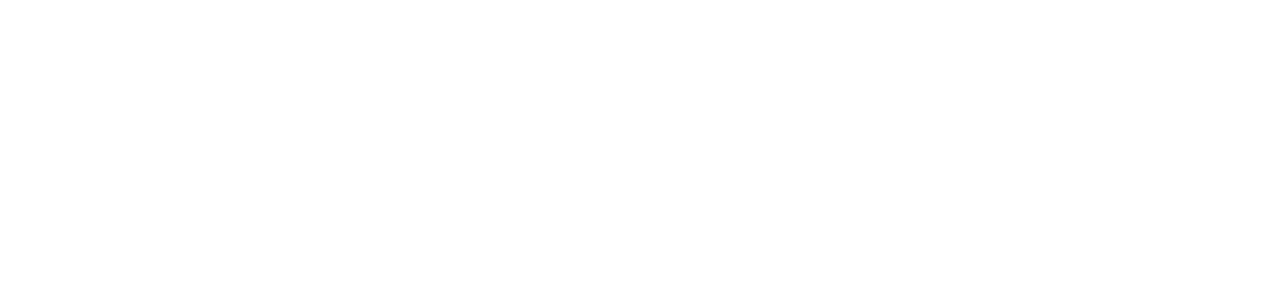
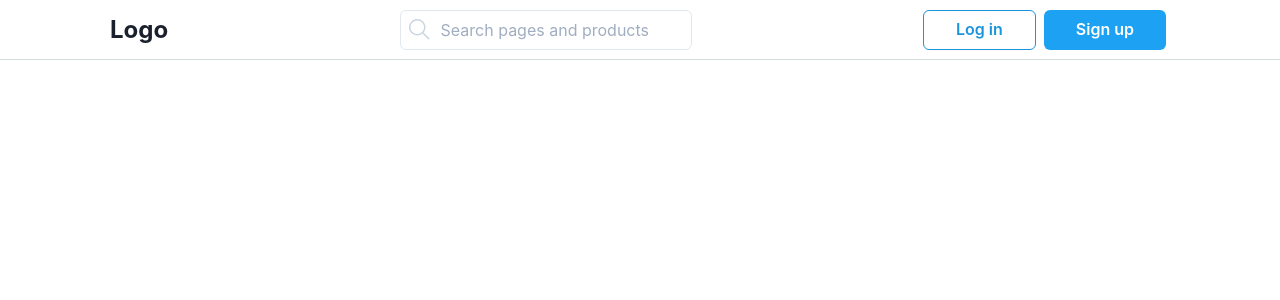
Before and after one commit to ElmouradiAmine/project-oki-doki-web, a React (Create React App) app: page / in a window 1280 px wide. Shown: the top 300 px of the page. Built offline with nearby package versions, Linux system fonts and the light colour scheme; no server answers.

Commit message:
feat: add header (#6)
* feat: add search icon component

* feat: add placeholder logo

* feat: add dummy search bar

* feat: add auth buttons used in the header

* feat: add base header

```diff
--- a/src/App.tsx
+++ b/src/App.tsx
@@ -2,11 +2,13 @@
 import { AuthRoutes } from 'features/auth/routes';
 import { BrowserRouter as Router, Switch } from 'react-router-dom';
 import useAuthEffect from 'hooks/useAuthEffect';
+import Header from 'components/Header/Header';
 
 const App = () => {
   useAuthEffect();
   return (
     <Router>
+      <Header />
       <Switch>
         <AuthRoutes />
       </Switch>
--- /dev/null
+++ b/src/components/AuthButtons/AuthButtons.tsx
@@ -0,0 +1,30 @@
+import React from 'react';
+import { Button, HStack } from '@chakra-ui/react';
+import { useHistory } from 'react-router-dom';
+
+const AuthButtons = () => {
+  const history = useHistory();
+  return (
+    <HStack>
+      <Button
+        colorScheme="twitter"
+        variant="outline"
+        paddingLeft="32px"
+        paddingRight="32px"
+        onClick={() => history.push('/login')}
+      >
+        Log in
+      </Button>
+      <Button
+        colorScheme="twitter"
+        paddingLeft="32px"
+        paddingRight="32px"
+        onClick={() => history.push('/signup')}
+      >
+        Sign up
+      </Button>
+    </HStack>
+  );
+};
+
+export default AuthButtons;
--- /dev/null
+++ b/src/components/Header/Header.tsx
@@ -0,0 +1,19 @@
+import AuthButtons from 'components/AuthButtons/AuthButtons';
+import Logo from 'components/Logo/Logo';
+import Searchbar from 'components/Searchbar/Searchbar';
+import React from 'react';
+import { useAuth } from 'store';
+import HeaderContainer from './HeaderContainer';
+
+const Header = () => {
+  const { isAuthenticated } = useAuth();
+  return (
+    <HeaderContainer>
+      <Logo />
+      <Searchbar />
+      {isAuthenticated ? <div>authenticated</div> : <AuthButtons />}
+    </HeaderContainer>
+  );
+};
+
+export default Header;
--- /dev/null
+++ b/src/components/Header/HeaderContainer.tsx
@@ -0,0 +1,24 @@
+import React, { FC } from 'react';
+import { Box } from '@chakra-ui/react';
+import HeaderContent from './HeaderContent';
+
+const HeaderContainer: FC = ({ children }) => {
+  return (
+    <Box
+      as="header"
+      position="fixed"
+      height="60px"
+      width="100%"
+      left="0px"
+      top="0px"
+      display="flex"
+      backgroundColor="white"
+      justifyContent="space-around"
+      borderBottom="1px solid rgba(34, 90, 89, 0.2)"
+    >
+      <HeaderContent>{children}</HeaderContent>
+    </Box>
+  );
+};
+
+export default HeaderContainer;
--- /dev/null
+++ b/src/components/Header/HeaderContent.tsx
@@ -0,0 +1,23 @@
+import React, { FC } from 'react';
+import { Box } from '@chakra-ui/react';
+
+const HeaderContent: FC = ({ children }) => {
+  return (
+    <Box
+      width="100%"
+      height="100%"
+      justifyContent="space-between"
+      alignItems="center"
+      display="flex"
+      flexDir="row"
+      padding="0"
+      maxW="1100px"
+      paddingLeft="20px"
+      paddingRight="24px"
+    >
+      {children}
+    </Box>
+  );
+};
+
+export default HeaderContent;
--- /dev/null
+++ b/src/components/Icons/SearchIcon.tsx
@@ -0,0 +1,16 @@
+import React from 'react';
+import { Icon, IconProps } from '@chakra-ui/react';
+
+const SearchIcon = (props: IconProps) => {
+  return (
+    <Icon viewBox="0 0 24 24" width="24px" height="24px" {...props}>
+      <path
+        fill="currentColor"
+        fillRule="evenodd"
+        d="M14.53 15.59a8.25 8.25 0 111.06-1.06l5.69 5.69a.75.75 0 11-1.06 1.06l-5.69-5.69zM2.5 9.25a6.75 6.75 0 1111.74 4.547.746.746 0 00-.443.442A6.75 6.75 0 012.5 9.25z"
+      />
+    </Icon>
+  );
+};
+
+export default SearchIcon;
--- /dev/null
+++ b/src/components/Logo/Logo.tsx
@@ -0,0 +1,12 @@
+import React from 'react';
+import { Box } from '@chakra-ui/react';
+
+const Logo = () => {
+  return (
+    <Box fontWeight="bold" fontSize="2xl">
+      Logo
+    </Box>
+  );
+};
+
+export default Logo;
--- /dev/null
+++ b/src/components/Searchbar/Searchbar.tsx
@@ -0,0 +1,16 @@
+import React from 'react';
+import { Input, InputGroup, InputLeftElement } from '@chakra-ui/react';
+import SearchIcon from 'components/Icons/SearchIcon';
+
+const Searchbar = () => {
+  return (
+    <InputGroup width="292px">
+      <InputLeftElement pointerEvents="none">
+        <SearchIcon color="gray.300" />
+      </InputLeftElement>
+      <Input type="search" placeholder="Search pages and products" />
+    </InputGroup>
+  );
+};
+
+export default Searchbar;
```
